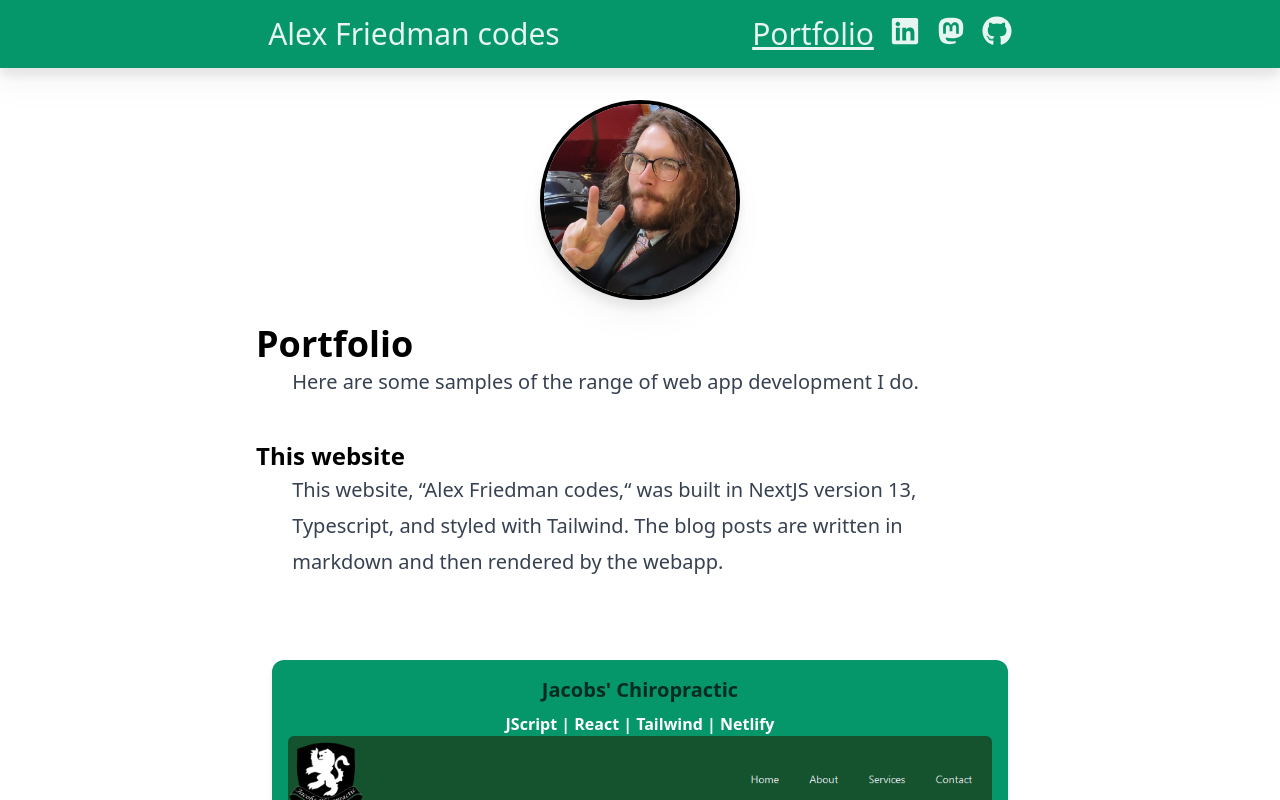
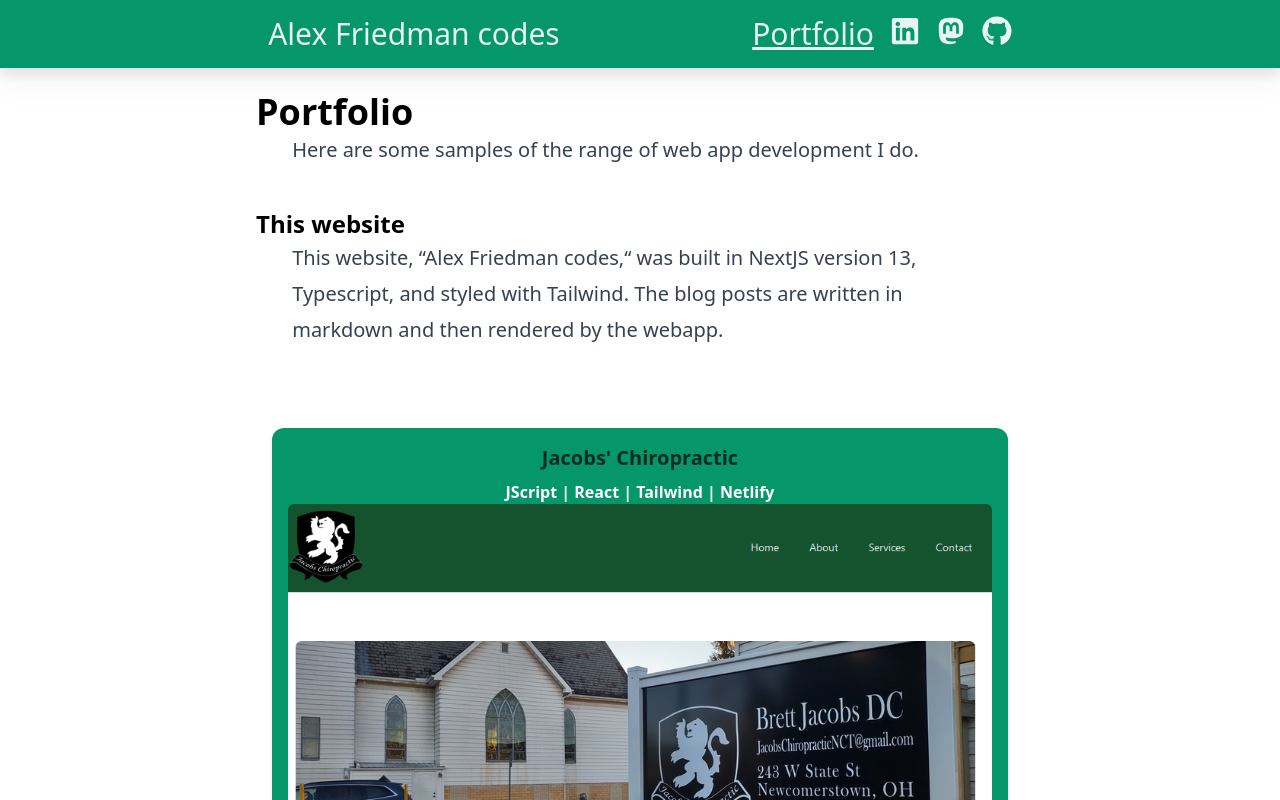
Before and after one commit to friedmanalexg/blog-nextjs-13, a Next.js app: page /portfolio in a window 1280 px wide. Shown: the top 800 px of the page. Built offline with nearby package versions, Linux system fonts and the light colour scheme.

Commit message:
changed prof pic anchor from layout to main page

```diff
--- a/app/layout.tsx
+++ b/app/layout.tsx
@@ -20,8 +20,7 @@ export default function RootLayout({
     <html lang="en">
       <body className="dark:bg-slate-950">
         <Navbar />
-        <MyProfilePic />
-        {children}
+          {children}
       </body>
     </html>
   )
--- a/app/page.tsx
+++ b/app/page.tsx
@@ -1,9 +1,11 @@
 
+import MyProfilePic from "./components/MyProfilePic"
 import Posts from "./components/Posts"
 
 export default function Home() {
   return (
     <main className="px-6 mx-auto">
+      <MyProfilePic/>
       <p className="mt-12 mb-12 text-3xl text-center dark:text-white">
         Hello there! ✌🤓&nbsp;
         <span className="whitespace-nowrap">
```
